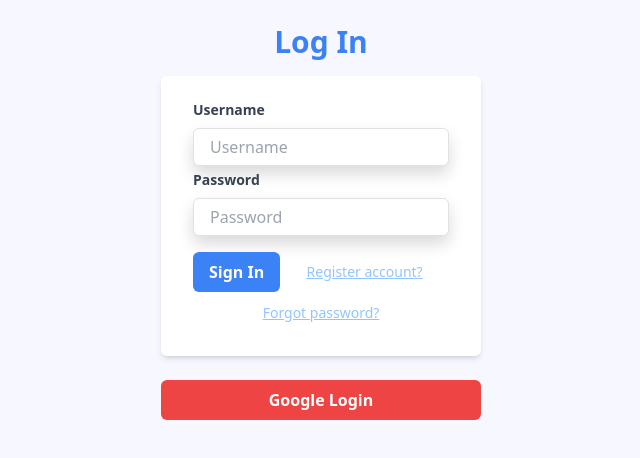
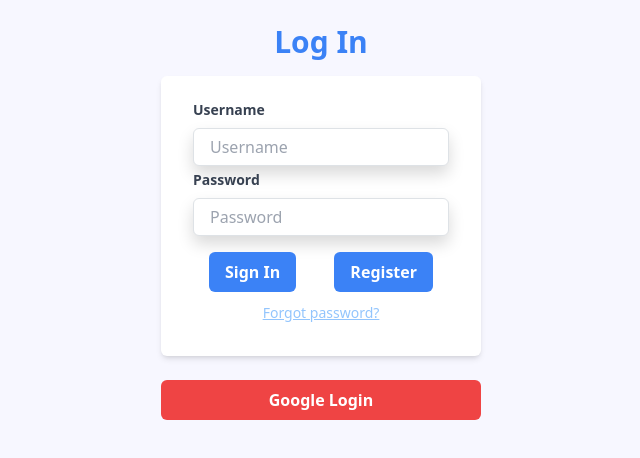
Before and after one commit to NguyenQui9112003/front-end-AI-powered-study-planner, a React (Vite) app: page /signIn in a window 1280 px wide. Shown: the top 458 px of the page, without its empty margins (319-959 px from the left). Built offline with nearby package versions, Linux system fonts and the light colour scheme.

Commit message:
Fix styling

```diff
--- a/src/components/features/auth/LoginForm.tsx
+++ b/src/components/features/auth/LoginForm.tsx
@@ -111,18 +111,17 @@
                     <div className="mt-3">
                         <div className="flex items-center justify-between">
                             <button
-                                className="bg-blue-500 hover:bg-blue-700 text-white font-bold py-2 px-3 rounded focus:outline-none focus:shadow-outline"
+                                className="bg-blue-500 hover:bg-blue-700 text-white font-bold py-2 px-3 ml-4 rounded focus:outline-none focus:shadow-outline"
                                 type="submit"
                             >
                                 Sign In
                             </button>
-                            <a
-                                className="inline-block align-baseline font-italic text-sm text-blue-300 hover:text-blue-700 hover:underline mx-auto"
-                                style={{ cursor: 'pointer' }}
-                                onClick={navigateToRegister}
+                            <button
+                                className="bg-blue-500 hover:bg-blue-700 text-white font-bold py-2 px-3 mr-4 rounded focus:outline-none focus:shadow-outline"
+                                type="button" onClick={navigateToRegister}
                             >
-                                Register account?
-                            </a>
+                                Register
+                            </button>
                         </div>
                         <div className="mt-2 text-center">
                             <a
--- a/src/layouts/header.tsx
+++ b/src/layouts/header.tsx
@@ -39,8 +39,8 @@
                                         to="/home"
                                         className={({ isActive }) =>
                                             isActive
-                                                ? "rounded-md bg-white px-3 py-2 text-sm font-medium text-black"
-                                                : "rounded-md px-3 py-2 text-sm font-medium hover:text-black  text-white hover:bg-white "}
+                                                ? "rounded-md bg-white px-3 py-2 text-sm font-medium text-black text-decoration-none"
+                                                : "rounded-md px-3 py-2 text-sm font-medium text-decoration-none  text-white hover:bg-blue-400 "}
                                         aria-current="page">
                                         Home
                                     </NavLink>
@@ -48,16 +48,16 @@
                                         to="/task-management"
                                         className={({ isActive }) =>
                                             isActive
-                                                ? "rounded-md bg-white px-3 py-2 text-sm font-medium text-black"
-                                                : "rounded-md px-3 py-2 text-sm font-medium text-white hover:bg-white hover:text-black "}>
+                                                ? "rounded-md bg-white px-3 py-2 text-sm font-medium text-black text-decoration-none"
+                                                : "rounded-md px-3 py-2 text-sm font-medium text-white hover:bg-blue-400 text-decoration-none "}>
                                         Task Management
                                     </NavLink>
                                     <NavLink
                                         to="/analyze"
                                         className={({ isActive }) =>
                                             isActive
-                                                ? "rounded-md bg-white px-3 py-2 text-sm font-medium text-black"
-                                                : "rounded-md px-3 py-2 text-sm font-medium text-white hover:bg-white hover:text-black  "}>
+                                                ? "rounded-md bg-white px-3 py-2 text-sm font-medium text-black text-decoration-none"
+                                                : "rounded-md px-3 py-2 text-sm font-medium text-white hover:bg-blue-400 text-decoration-none  "}>
                                         Analyze
                                     </NavLink>
                                 </div>
```
